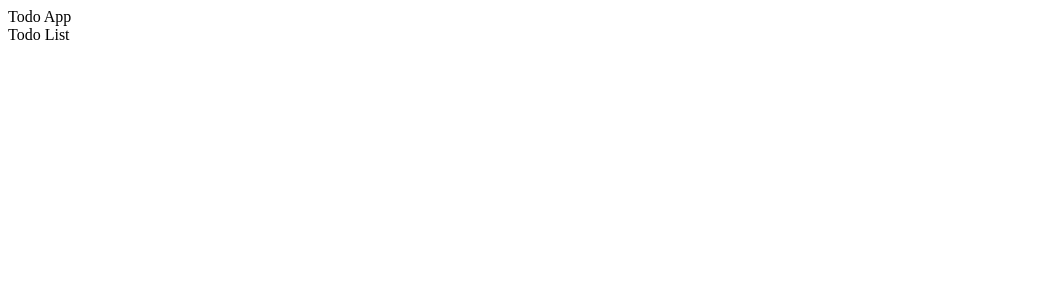
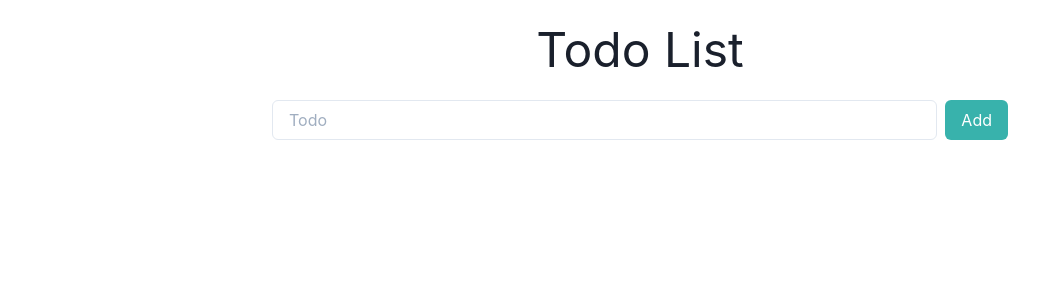
Before and after one commit to yoritin/next-todo, a Next.js app: page / in a window 1280 px wide. Shown: the top 300 px of the page, without its empty margins (0-1063 px from the left). Built offline with nearby package versions, Linux system fonts and the light colour scheme.

Commit message:
Feature/add chakra UI (#7)
* add chakra-ui

* fix _app.tsx

* add chakra ui parts

```diff
--- a/package.json
+++ b/package.json
@@ -9,6 +9,10 @@
     "lint": "next lint"
   },
   "dependencies": {
+    "@chakra-ui/react": "^1.6.8",
+    "@emotion/react": "^11",
+    "@emotion/styled": "^11",
+    "framer-motion": "^4",
     "next": "11.1.2",
     "react": "17.0.2",
     "react-dom": "17.0.2"
--- a/pages/_app.tsx
+++ b/pages/_app.tsx
@@ -1,7 +1,12 @@
 import { AppProps } from 'next/app'
+import { ChakraProvider } from '@chakra-ui/react'
 
-const MyApp = ({ Component, pageProps }: AppProps) => {
-  return <Component {...pageProps} />
+function MyApp({ Component, pageProps }: AppProps) {
+  return (
+    <ChakraProvider>
+      <Component {...pageProps} />
+    </ChakraProvider>
+  )
 }
 
 export default MyApp
--- a/pages/index.tsx
+++ b/pages/index.tsx
@@ -1,11 +1,21 @@
 import { FC } from 'react'
 import Layout from '@/components/Layout'
+import { Container, Center, Flex, Input, Box, Text } from '@chakra-ui/react'
 
 const Home: FC = () => {
   return (
     <Layout>
-      <header>Todo App</header>
-      <div>Todo List</div>
+      <Container maxW="container.md">
+        <Center h="100px">
+          <Text fontSize="5xl">Todo List</Text>
+        </Center>
+        <Flex>
+          <Input placeholder="Todo" mr={2} />
+          <Box as="button" borderRadius="md" bg="teal.400" color="white" px={4}>
+            Add
+          </Box>
+        </Flex>
+      </Container>
     </Layout>
   )
 }
```
Also changed, not shown: 1 other file (tests, documents, lock files or other folders).
